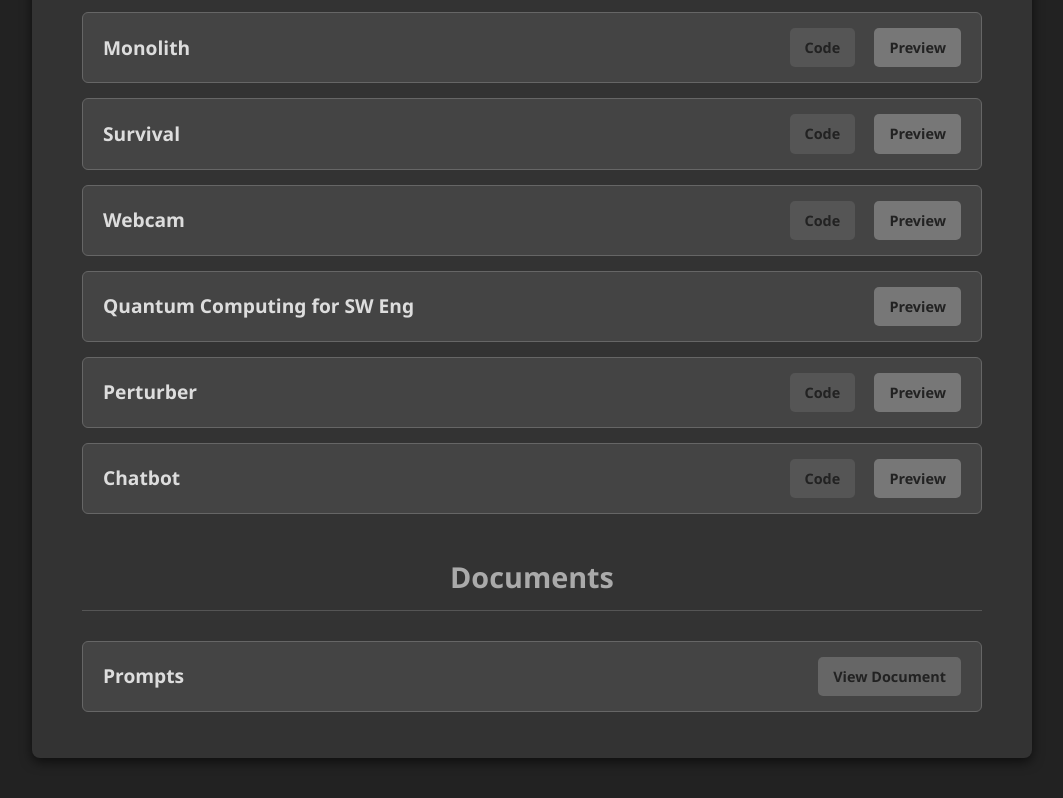
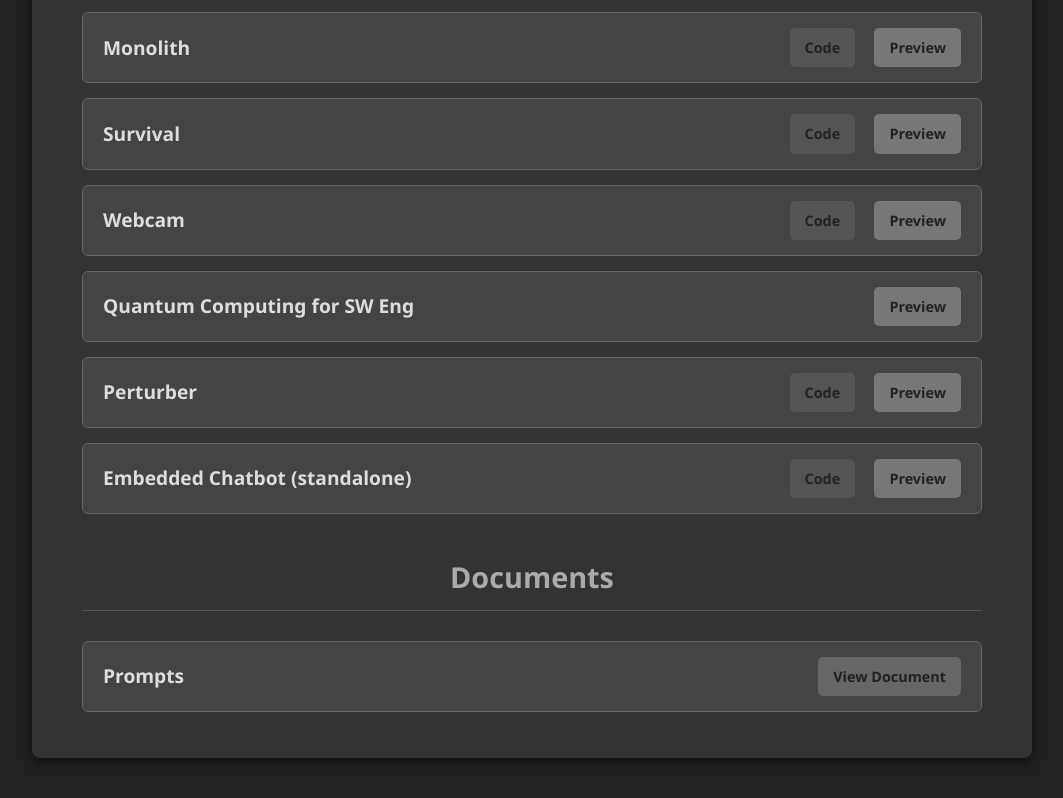
Before and after one commit to kaliliveuser/sandbox, a plain HTML site: page index.html in a window 1280 px wide. Shown: the part 1325-2123 px from the top of the page, without its empty margins (108-1171 px from the left). Drawn offline with Linux system fonts and the light colour scheme.

Commit message:
Rename project 'Chatbot' to 'Embedded Chatbot (standalone)'

```diff
--- a/index.html
+++ b/index.html
@@ -219,7 +219,7 @@
                 </div>
             </li>
             <li class="project-item">
-                <span class="project-name">Chatbot</span>
+                <span class="project-name">Embedded Chatbot (standalone)</span>
                 <div class="project-links">
                     <a href="https://github.com/kaliliveuser/sandbox/blob/main/chatbot.js" class="code-link">Code</a>
                     <a href="https://kaliliveuser.github.io/sandbox/chatbot.html" class="preview-link">Preview</a>
```
